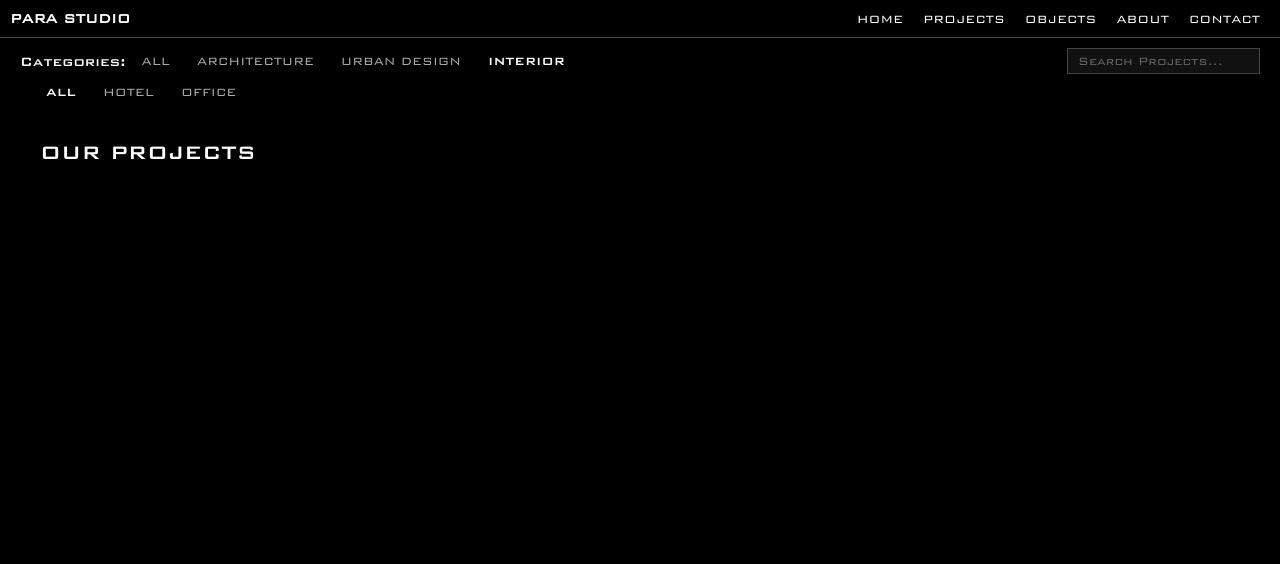
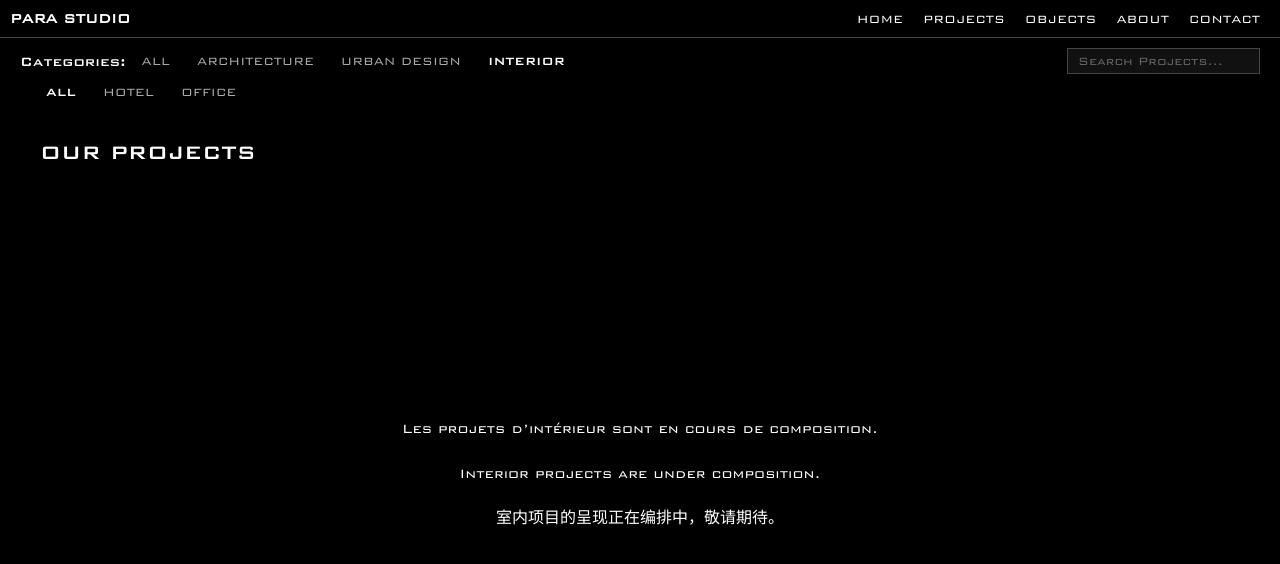
Before and after one commit to CAI-archi/para-studio, a plain HTML site: page project.html in a window 1280 px wide. Both pictures are taken after a click on the button "INTERIOR". Drawn offline with Linux system fonts and the light colour scheme.

Commit message:
Update project.html

```diff
--- a/project.html
+++ b/project.html
@@ -273,6 +273,12 @@ img {
   <!-- 主内容：10 个项目列表，与主页对应 -->
   <div class="container">
     <h2>Our Projects</h2>
+<div id="interiorNotice" style="display:none; text-align:center; margin:250px auto; line-height:1.8;">
+  <p>Les projets d’intérieur sont en cours de composition.</p>
+  <p>Interior projects are under composition.</p>
+  <p>室内项目的呈现正在编排中，敬请期待。</p>
+</div>
+
     <div class="grid" id="projectGrid">
 
       <!-- 1) Parcelle n°33, Route Xihainan, District de Liwan, Canton -->
@@ -462,13 +468,23 @@ img {
 // 切换主分类
 categoryBtns.forEach(btn => {
   btn.addEventListener('click', () => {
+    // 1) 切换按钮状态
     categoryBtns.forEach(b => b.classList.remove('active'));
     btn.classList.add('active');
     currentCategory = btn.getAttribute('data-category');
     currentSubcategory = 'all';
 
+    // 2) 切换二级菜单
     showSubSubmenu(currentCategory);
     resetSubcategoryActive(currentCategory);
+
+    // 3) 显示／隐藏室内提示
+    const interiorNotice = document.getElementById('interiorNotice');
+    if (interiorNotice) {
+      interiorNotice.style.display = (currentCategory === 'interior') ? 'block' : 'none';
+    }
+
+    // 4) 再运行一次过滤
     filterProjects();
   });
 });
```
Lines whose indentation alone changed are shown as unchanged.
